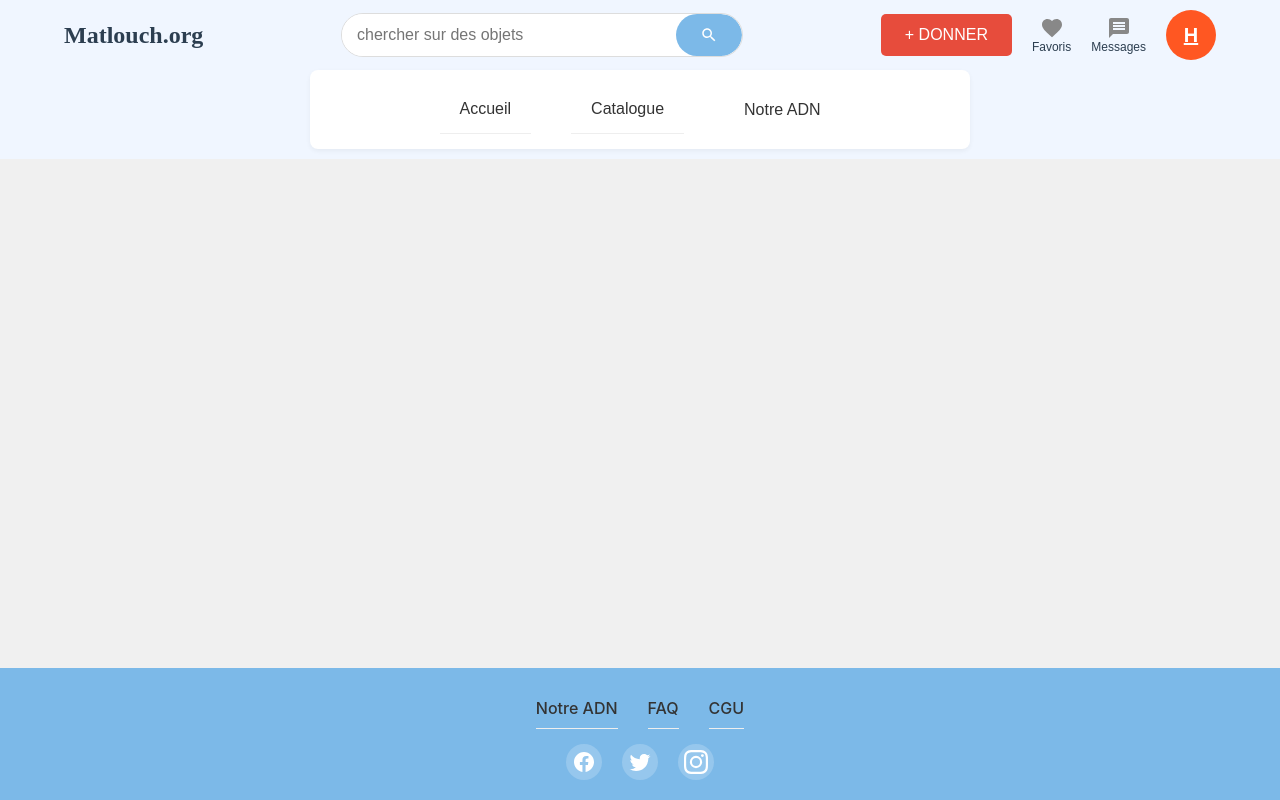
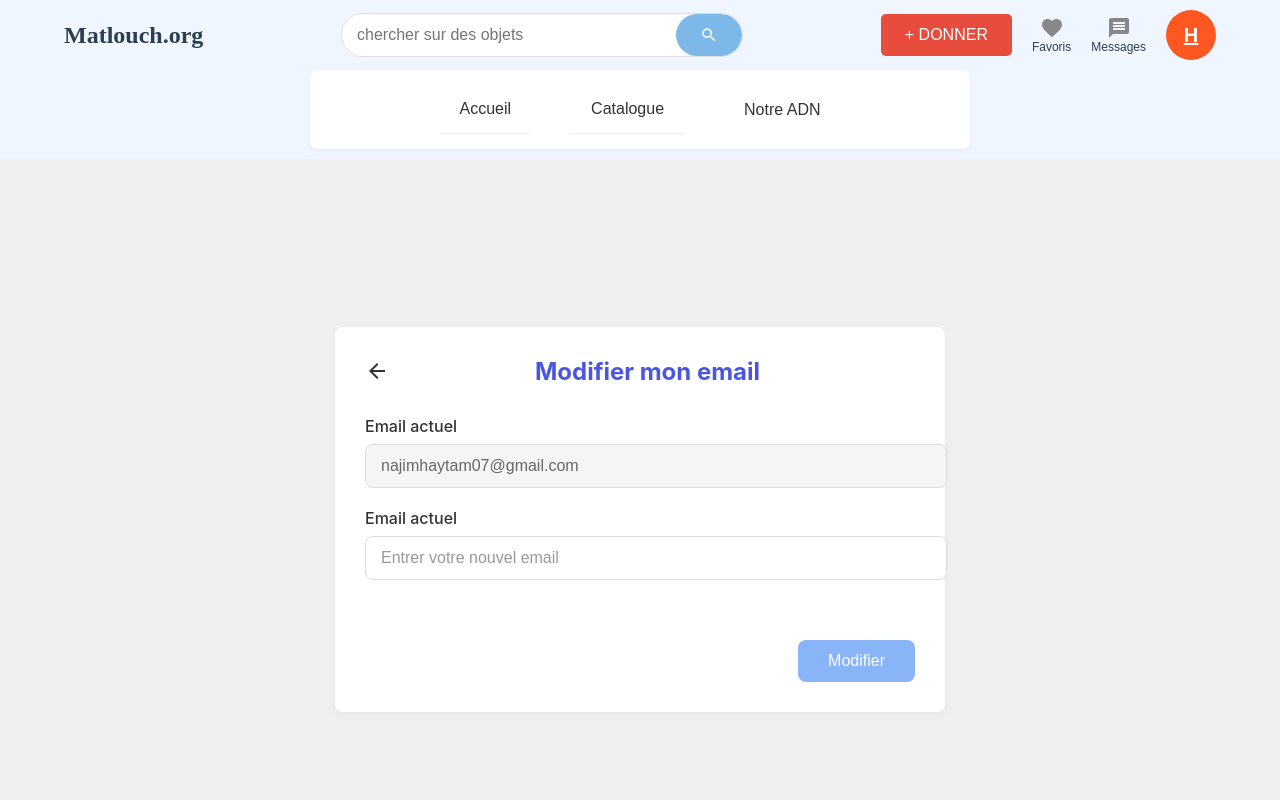
Before and after one commit to haytamnajim/matlou7ch-app, a React (Create React App) app: page /parametres/email in a window 1280 px wide. Shown: the top 800 px of the page. Built offline with nearby package versions, Linux system fonts and the light colour scheme.

Commit message:
Ajouter la page de paramètres d'email et mettre à jour le routage

```diff
--- a/src/App.js
+++ b/src/App.js
@@ -9,6 +9,7 @@ import MesAnnonces from './pages/MesAnnonces';
 import PublicProfile from './pages/PublicProfile';
 import EditProfile from './pages/EditProfile';
 import Settings from './pages/Settings';
+import EmailSettings from './pages/EmailSettings';
 import './App.css';
 
 // Pages temporaires simples
@@ -37,6 +38,7 @@ function App() {
             <Route path="/profil-public" element={<PublicProfile />} />
             <Route path="/modifier-profil" element={<EditProfile />} />
             <Route path="/parametres" element={<Settings />} />
+            <Route path="/parametres/email" element={<EmailSettings />} />
           </Routes>
         </main>
         <Footer />
--- /dev/null
+++ b/src/pages/EmailSettings.css
@@ -0,0 +1,106 @@
+.email-settings-page {
+  display: flex;
+  justify-content: center;
+  align-items: center;
+  min-height: calc(100vh - 120px);
+  background-color: #f0f0f0;
+  padding: 20px;
+}
+
+.email-settings-container {
+  width: 100%;
+  max-width: 550px;
+  background-color: white;
+  border-radius: 8px;
+  padding: 30px;
+  box-shadow: 0 2px 10px rgba(0,0,0,0.05);
+}
+
+.email-settings-header {
+  display: flex;
+  align-items: center;
+  margin-bottom: 30px;
+}
+
+.back-button {
+  margin-right: 15px;
+  display: flex;
+  align-items: center;
+  justify-content: center;
+  color: #333;
+  text-decoration: none;
+}
+
+.email-settings-title {
+  color: #4a56e2;
+  font-size: 24px;
+  margin: 0;
+  flex-grow: 1;
+  text-align: center;
+  margin-right: 24px; /* Pour compenser l'icône de retour */
+}
+
+.email-form {
+  display: flex;
+  flex-direction: column;
+}
+
+.form-group {
+  margin-bottom: 20px;
+}
+
+.form-label {
+  display: block;
+  margin-bottom: 8px;
+  font-weight: 500;
+  color: #333;
+}
+
+.form-input {
+  width: 100%;
+  padding: 12px 15px;
+  border: 1px solid #ddd;
+  border-radius: 8px;
+  font-size: 16px;
+  color: #333;
+}
+
+.disabled-input {
+  background-color: #f5f5f5;
+  color: #666;
+}
+
+.form-input::placeholder {
+  color: #999;
+}
+
+.form-actions {
+  display: flex;
+  justify-content: flex-end;
+  margin-top: 40px;
+}
+
+.modify-button {
+  background-color: #8ab4f8;
+  color: white;
+  border: none;
+  border-radius: 8px;
+  padding: 12px 30px;
+  font-size: 16px;
+  cursor: pointer;
+  transition: background-color 0.2s;
+}
+
+.modify-button:hover {
+  background-color: #7aa3e7;
+}
+
+@media (max-width: 600px) {
+  .email-settings-container {
+    padding: 20px;
+  }
+
+  .modify-button {
+    width: 100%;
+  }
+}
--- /dev/null
+++ b/src/pages/EmailSettings.jsx
@@ -0,0 +1,63 @@
+import React, { useState } from 'react';
+import { Link } from 'react-router-dom';
+import './EmailSettings.css';
+
+function EmailSettings() {
+  const [newEmail, setNewEmail] = useState('');
+  const currentEmail = 'najimhaytam07@gmail.com';
+
+  const handleSubmit = (e) => {
+    e.preventDefault();
+    // Logique pour modifier l'email
+    console.log('Email modifié:', newEmail);
+    // Redirection ou notification de succès
+  };
+
+  return (
+    <div className="email-settings-page">
+      <div className="email-settings-container">
+        <div className="email-settings-header">
+          <Link to="/parametres" className="back-button">
+            <svg xmlns="http://www.w3.org/2000/svg" viewBox="0 0 24 24" fill="#333" width="24px" height="24px">
+              <path d="M0 0h24v24H0z" fill="none"/>
+              <path d="M20 11H7.83l5.59-5.59L12 4l-8 8 8 8 1.41-1.41L7.83 13H20v-2z"/>
+            </svg>
+          </Link>
+          <h1 className="email-settings-title">Modifier mon email</h1>
+        </div>
+
+        <form onSubmit={handleSubmit} className="email-form">
+          <div className="form-group">
+            <label htmlFor="currentEmail" className="form-label">Email actuel</label>
+            <input
+              type="email"
+              id="currentEmail"
+              className="form-input disabled-input"
+              value={currentEmail}
+              disabled
+            />
+          </div>
+
+          <div className="form-group">
+            <label htmlFor="newEmail" className="form-label">Email actuel</label>
+            <input
+              type="email"
+              id="newEmail"
+              className="form-input"
+              placeholder="Entrer votre nouvel email"
+              value={newEmail}
+              onChange={(e) => setNewEmail(e.target.value)}
+              required
+            />
+          </div>
+
+          <div className="form-actions">
+            <button type="submit" className="modify-button">Modifier</button>
+          </div>
+        </form>
+      </div>
+    </div>
+  );
+}
+
+export default EmailSettings;
```
